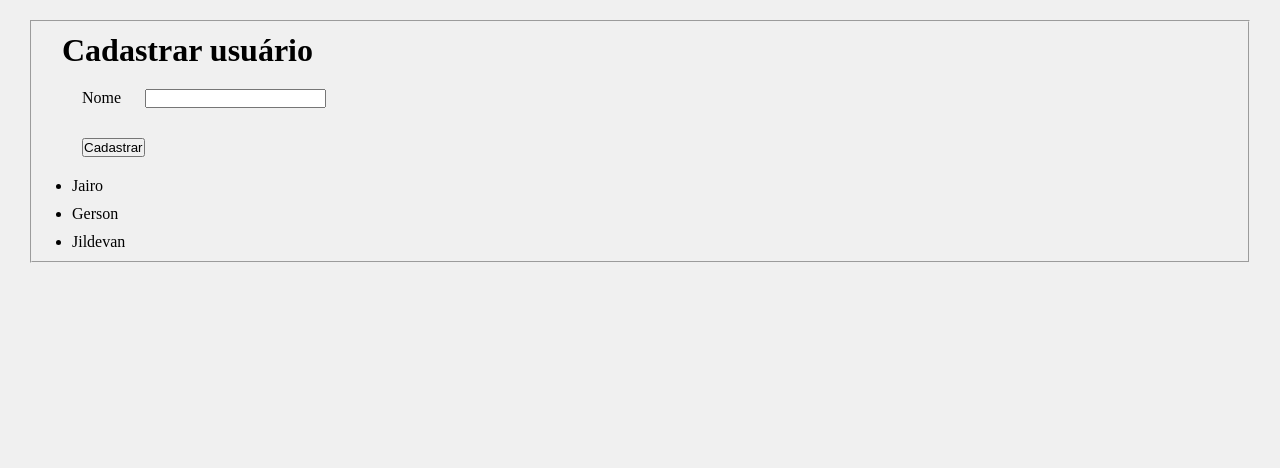
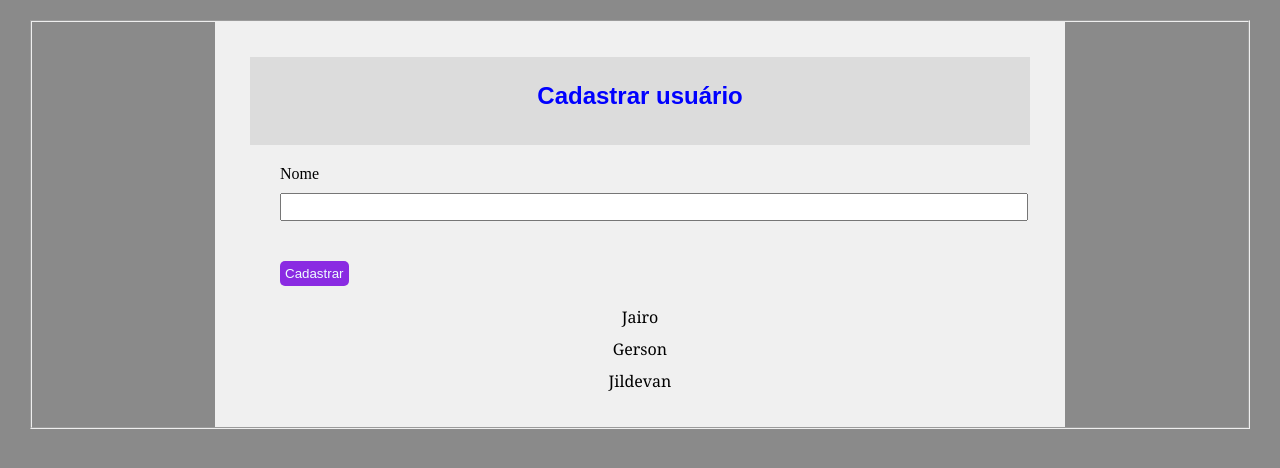
Before and after one commit to robersonjr/fic-PHP-mar, a PHP site: page / in a window 1280 px wide. Shown: the top 468 px of the page. Run offline with PHP 8.4, Linux system fonts and the light colour scheme.

Commit message:
adicionando

```diff
--- a/PHP/19-03/style.css
+++ b/PHP/19-03/style.css
@@ -5,5 +5,57 @@
 
 body {
     /*Fundo do site*/
+    background: #8a8a8a;
+}
+
+.container {
+    max-width: 800px;
+    /*cor de fundo*/
     background: #f0f0f0;
+    /*centralizar*/
+    margin: 0 auto;
+    /*espaçamento entre os elementos */
+    padding: 25px;
 }
+
+header{
+    background: #DCDCDC;
+    padding: 15px;
+    margin-bottom: 20px;
+}
+
+header h1 {
+    color: blue;
+    /*espaçamento fora dos elementos*/
+    margin-bottom: 20px;
+    /*centralizar texto*/
+    text-align: center;
+    /*Tamanho da fonte */
+    font-size: 24px;
+    /*escolher fonte*/
+    font-family: Arial, Helvetica, sans-serif;
+}
+
+.form-control input {
+    width: 100%;
+    margin-bottom: 20px;
+    /*altura*/
+    height: 20px;
+    padding: 2px;
+}
+
+.form-control button {
+    background: blueviolet;
+    color: azure;
+    padding: 5px;
+    border: 10px;
+    margin-bottom: 10px;
+    border-radius: 5px;
+    bottom: center;
+}
+
+.lista {
+    text-align: center;
+    font-family: Georgia, 'Times New Roman', Times, serif;
+    list-style: none;
+}
```
